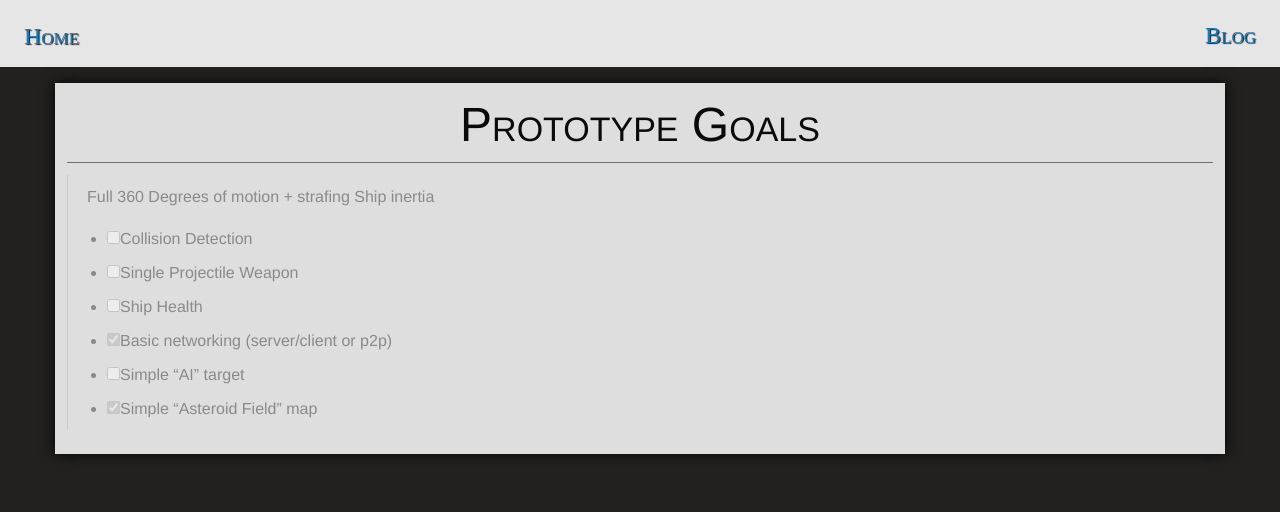
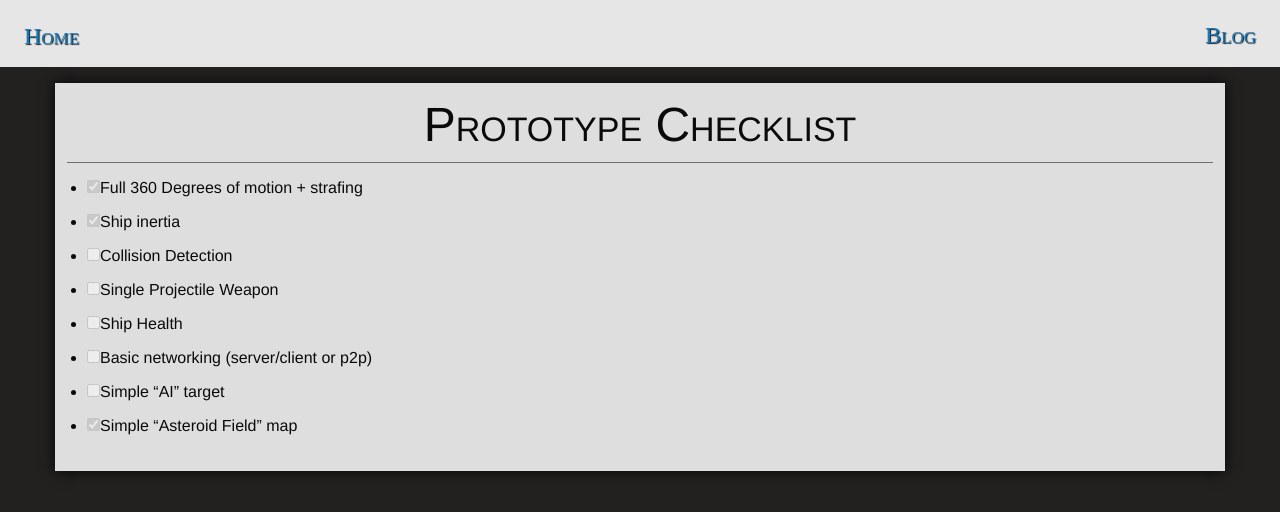
Before and after one commit to ori-sky/polar-space, a Jekyll site: the page built from designs/prototype.md, in a window 1280 px wide. Shown: the top 512 px of the page. Built offline with Jekyll 4.4.1, drawn with Linux system fonts in a browser that asks for light colours; nearby versions of some CDN libraries; some web fonts are replaced; our own code applies the rules of GitHub Pages for plain Markdown files; library files that are not in the unit come from our copies.

Commit message:
designs/prototype.md updated from https://stackedit.io/

```diff
--- a/designs/prototype.md
+++ b/designs/prototype.md
@@ -1,14 +1,14 @@
 ---
-title: Prototype Goals
+title: Prototype Checklist
 ---
-> Full 360 Degrees of motion + strafing
-> Ship inertia
+- [x] Full 360 Degrees of motion + strafing
+- [x] Ship inertia
 - [ ] Collision Detection
 - [ ] Single Projectile Weapon
 - [ ] Ship Health
-- [x] Basic networking (server/client or p2p)
+- [ ] Basic networking (server/client or p2p)
 - [ ] Simple “AI” target
 - [x] Simple “Asteroid Field” map
 <!--stackedit_data:
-eyJoaXN0b3J5IjpbMzIzNDQ4MzMyLDExNzg5Mjg5MTVdfQ==
+eyJoaXN0b3J5IjpbMjAyMDY0OTM3NCwxMTc4OTI4OTE1XX0=
 -->
```
